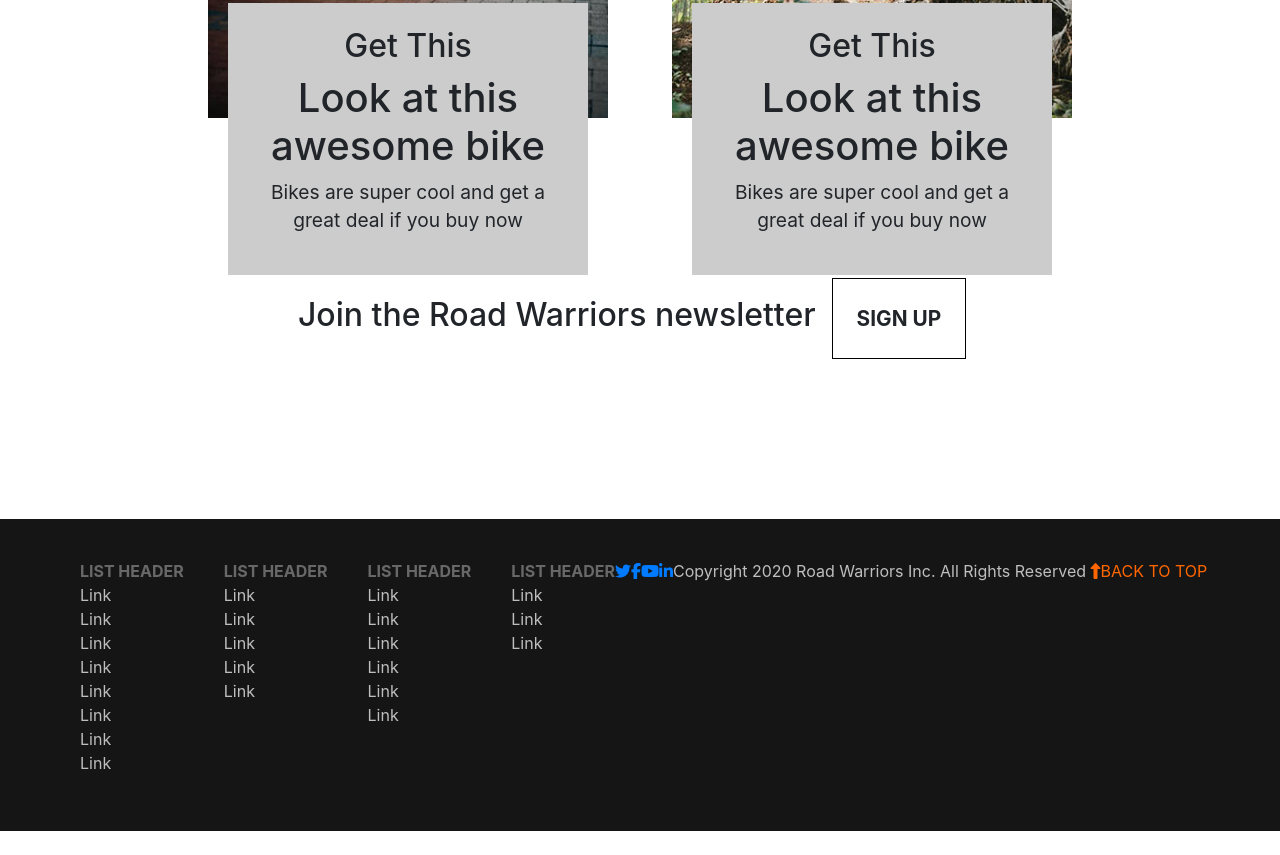
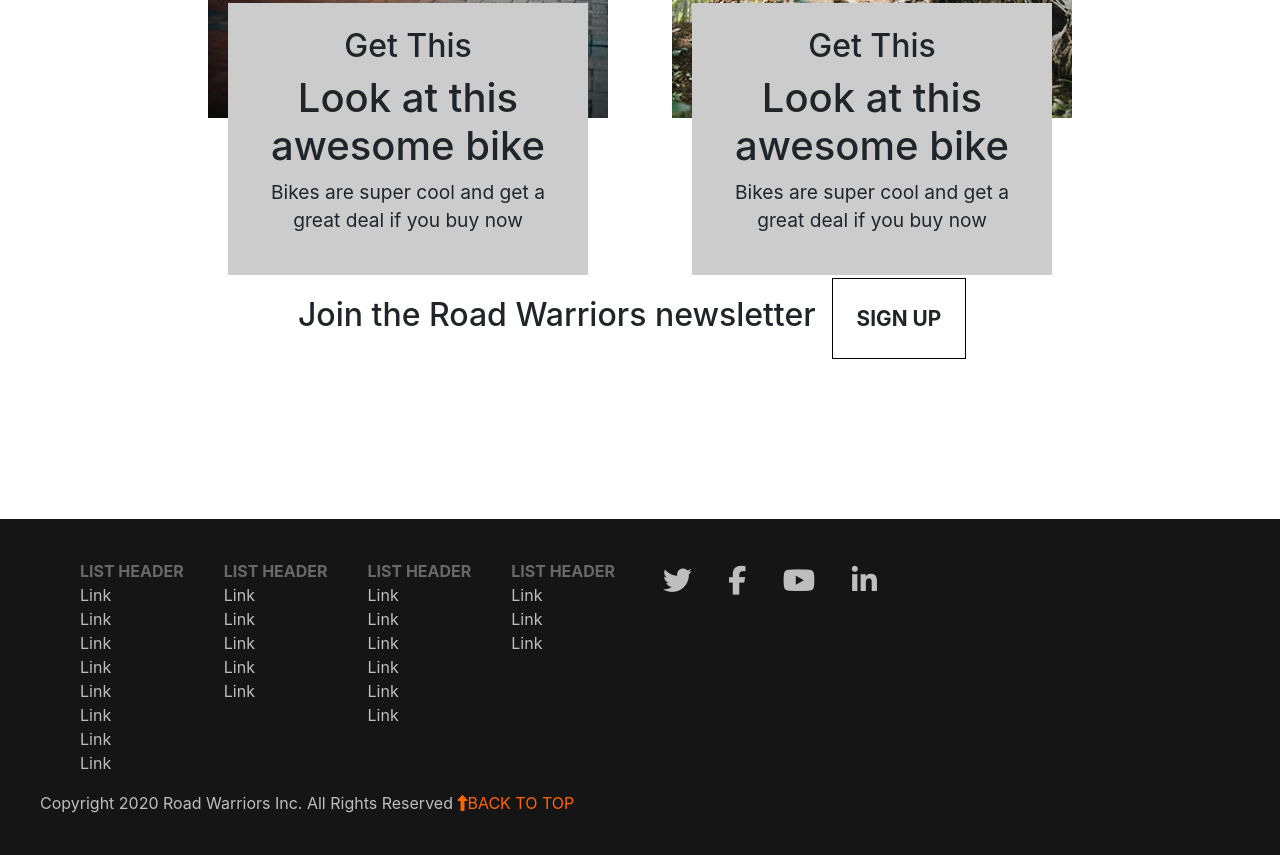
Before and after one commit to iingles/less-site, a website: page index.html in a window 1280 px wide. Shown: the part 2664-3519 px from the top of the page. Before the commit the page ends 3495 px from the top, so only its background shows below. Drawn offline with nearby package versions, Linux system fonts and the light colour scheme.

Commit message:
fixed bottom social links

```diff
--- a/index.html
+++ b/index.html
@@ -89,6 +89,7 @@
 			</section>
 		</main>
 		<footer class="main-footer">
+			<div class="footer-content">
 				<ul class="footer-links">
 					<li class="list-header">List Header</li>
 					<li><a href="">Link</a></li>
@@ -123,11 +124,13 @@
 					<li><a href="">Link</a></li>
 					<li><a href="">Link</a></li>
 				</ul>
+				<div class="social-links">
 					<a href="" class="social-twitter"><i class="fab fa-twitter"></i></a>
 					<a href="" class="social-facebook"><i class="fab fa-facebook-f"></i></a>
 					<a href="" class="social-youtube"><i class="fab fa-youtube"></i></a>
 					<a href="" class="social-linkedin"><i class="fab fa-linkedin-in"></i></a>
-
+				</div>
+			</div>
 			<div class="footer-bottom">
 				<span class="copyright">Copyright 2020 Road Warriors Inc. All Rights Reserved</span>
 				<a class="orange" href=""><i class="fas fa-long-arrow-alt-up"></i>Back to top</a>
--- a/less/layout/footer.less
+++ b/less/layout/footer.less
@@ -1,8 +1,11 @@
 .main-footer {
+    padding: 2.5rem;
+    background-color: #151515;
+
+    .footer-content {
+        width: 100%;
         display: flex;
         flex-direction: column;
-    padding: 2.5rem;
-    background-color: #151515;
 
         @media @xlarge {
             flex-direction: row;
@@ -27,6 +30,24 @@
             text-decoration: none;
         }
 
+        .social-links {
+            margin: 0 2rem;
+
+            h2 {
+                margin: 0;
+                color: #686868;
+            }
+
+            a {
+                margin: 0 1rem;
+                font-size: 1.8rem;
+                color:  #bebebe;
+            }
+
+        }
+
+    }
+
     .footer-bottom {
         color: #bebebe;
 
```
Also changed, not shown: css/index.css. Lines whose indentation alone changed are shown as unchanged.
